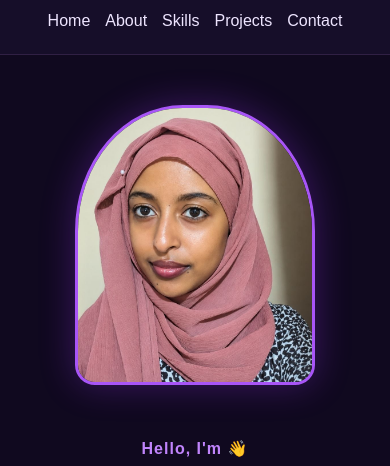
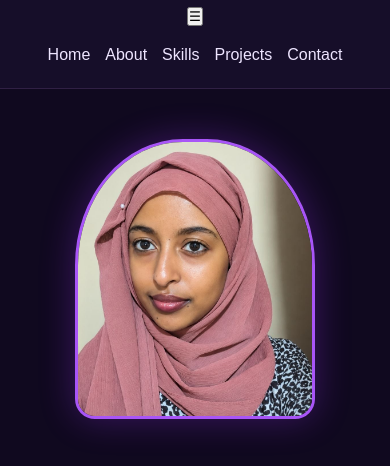
Before and after one commit to noor70ah/my-portfolio, a plain HTML site: page index.html in a window 390 px wide. Shown: the part 69-535 px from the top of the page. Drawn offline with Linux system fonts and the light colour scheme.

Commit message:
add mobile navigation menu

```diff
--- a/index.html
+++ b/index.html
@@ -17,6 +17,8 @@
     <header>
         <a href="#home" class="logo">Nursebah 💜</a>
 
+        <button class="menu-toggle" id="menuToggle">☰</button>
+
         <nav>
             <a href="#home">Home</a>
             <a href="#about">About</a>
@@ -34,7 +36,7 @@
 
             <h1>Nursebah</h1>
 
-            <h2>Aspiring Software Engineer</h2>
+             <h2>Aspiring Software Engineer</h2>
 
             <p>
                Every line of code is a new opportunity
```
